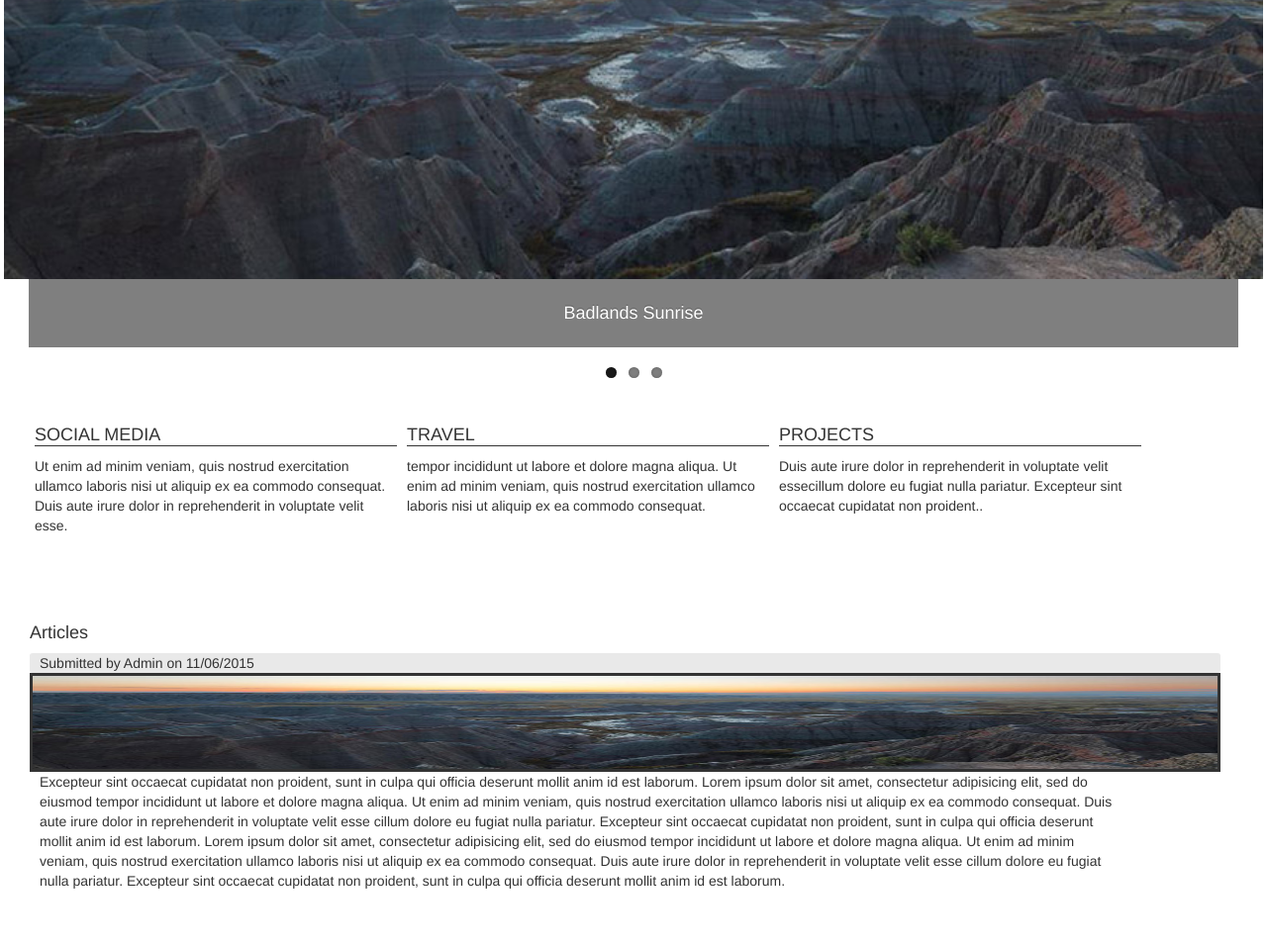
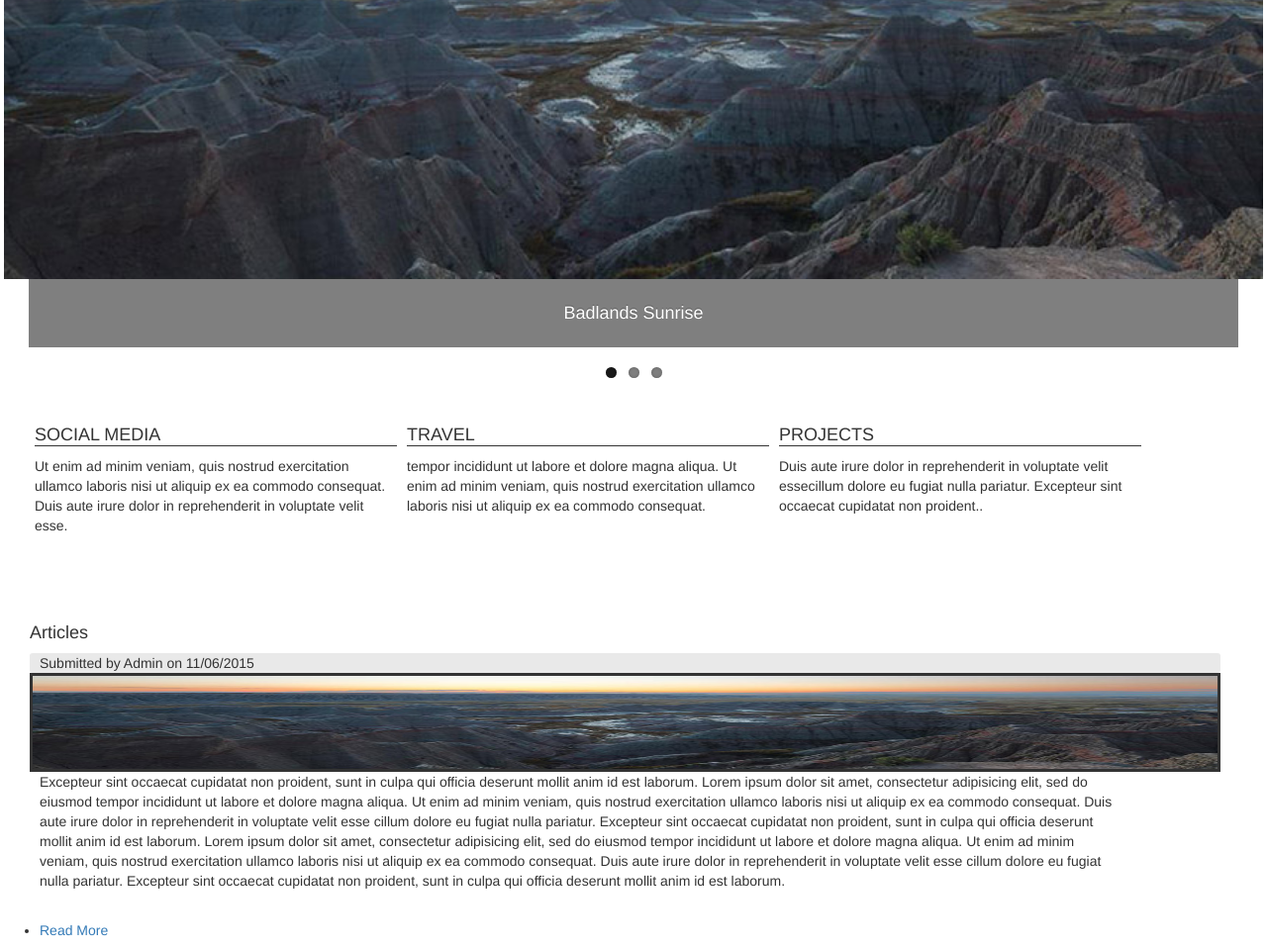
Before and after one commit to turboflanagan/blog-site, a plain HTML site: page index.html in a window 1280 px wide. Shown: the part 326-1286 px from the top of the page at 99% size. Before the commit the page ends 1256 px from the top, so only its background shows below. Drawn offline with nearby package versions, Linux system fonts and the light colour scheme.

Commit message:
logo and footer changes.
Logo needs to be replaced.  Experimented with background color.  Blog
“read more” button added, but needs styling.

```diff
--- a/index.html
+++ b/index.html
@@ -120,7 +120,12 @@
 			<div id=""></div>
 		</div>
 
-		<div id=""></div>
+		<div id="footer">
+			<ul>
+				<li><a href="">Read More</a></li>
+			</ul>
+
+		</div>
 
 
 
```
Also changed, not shown: images/Peterbuilt-blue-background.png, images/Peterbuilt2.png (added).
